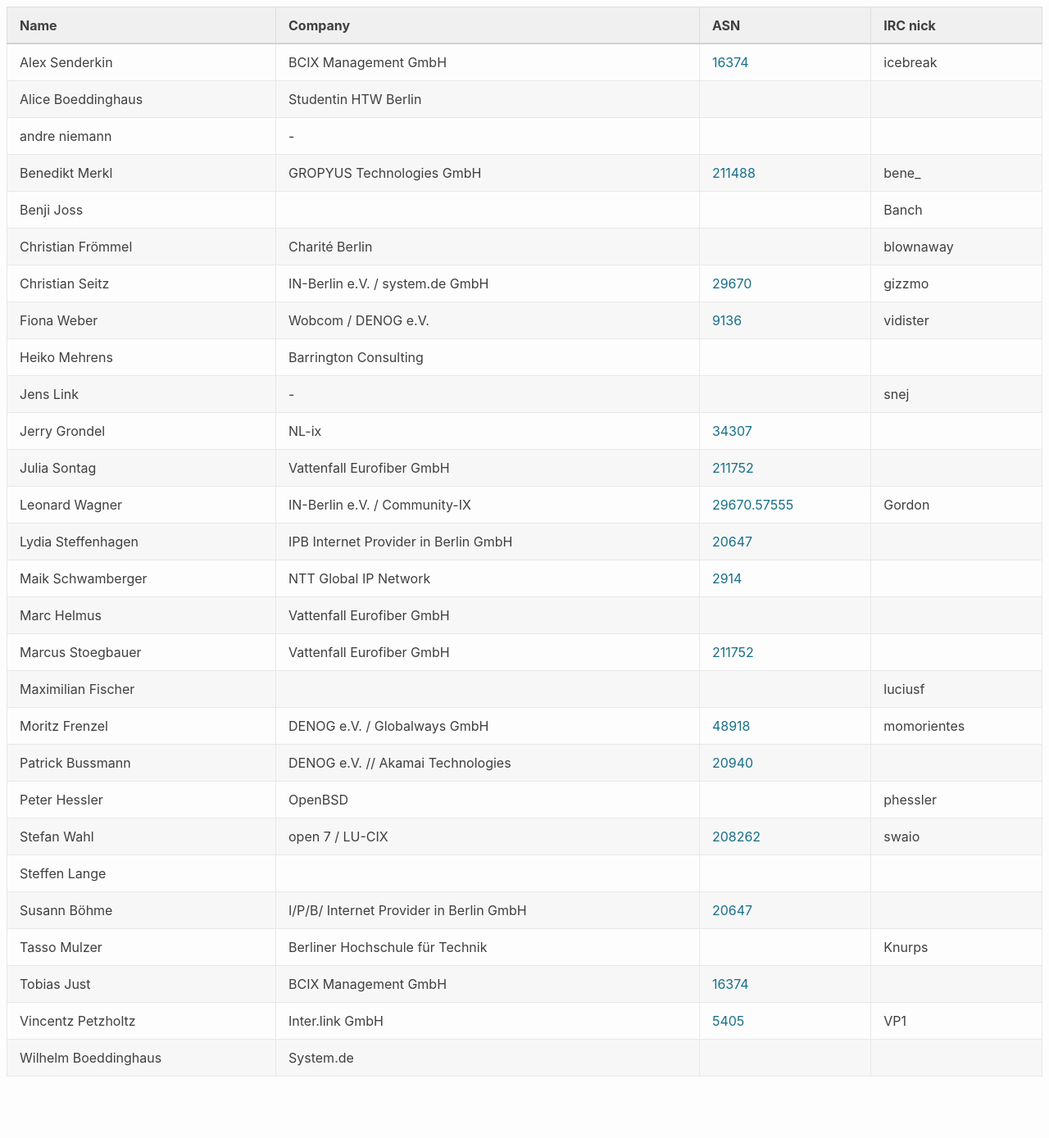
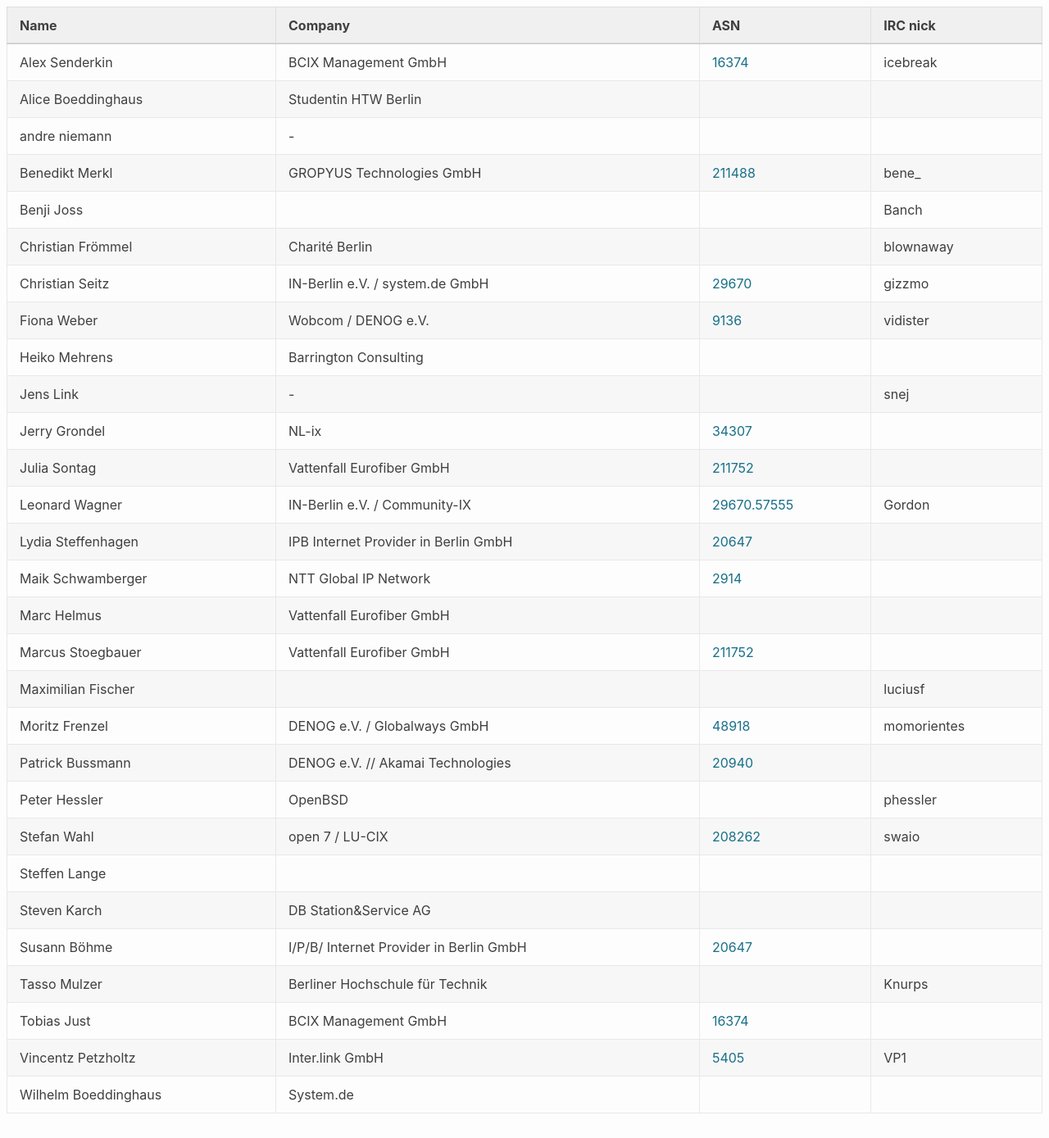
Before and after one commit to denog/pretix-attendeelist, a Jekyll site: the page built from meetup2023_02/index.markdown, in a window 1280 px wide and 1389 px high. Shown: the whole window at 82% size. Built offline with Jekyll 4.4.1, drawn with Linux system fonts in a browser that asks for light colours.

Commit message:
Latest data: Mon Mar 13 10:10:26 UTC 2023

```diff
--- a/_data/attendees_denog_meetup_2023_02.json
+++ b/_data/attendees_denog_meetup_2023_02.json
@@ -138,6 +138,12 @@
     "asn": null
   },
   {
+    "name": "Steven Karch",
+    "company": "DB Station&Service AG",
+    "irc": null,
+    "asn": null
+  },
+  {
     "name": "Susann Böhme",
     "company": "I/P/B/ Internet Provider in Berlin GmbH",
     "irc": null,
```
